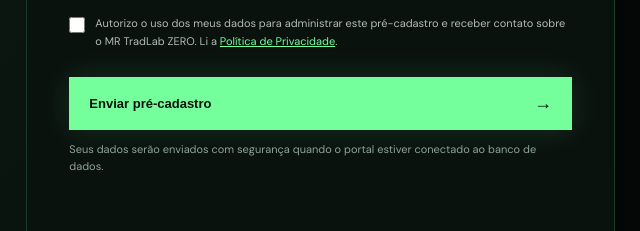
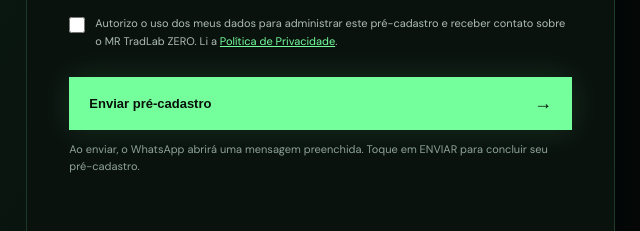
Before and after one commit to MRTradlab-rgb/MR-MICELIO-PRIME., a plain HTML site: page index.html in a window 1280 px wide. Shown: the part 2127-2358 px from the top of the page, 537-1177 px from the left. Drawn offline with Linux system fonts and the light colour scheme.

Commit message:
Clarify WhatsApp preregistration instructions

```diff
--- a/index.html
+++ b/index.html
@@ -37,7 +37,7 @@
 <label class="check"><input type="checkbox" name="consent" required><span>Autorizo o uso dos meus dados para administrar este pré-cadastro e receber contato sobre o MR TradLab ZERO. Li a <a href="privacy.html" target="_blank" rel="noopener">Política de Privacidade</a>.</span></label>
 <div class="hp" aria-hidden="true"><label>Não preencher<input name="website" tabindex="-1" autocomplete="off"></label></div>
 <button class="button primary submit" type="submit">Enviar pré-cadastro <span>→</span></button>
-<p id="form-status" class="form-status" role="status" aria-live="polite">Seus dados serão enviados com segurança quando o portal estiver conectado ao banco de dados.</p>
+<p id="form-status" class="form-status" role="status" aria-live="polite">Ao enviar, o WhatsApp abrirá uma mensagem preenchida. Toque em ENVIAR para concluir seu pré-cadastro.</p>
 </form></div></section>
 <section class="closing"><div class="closing-mark">MR <span>✳</span></div><p>O Micélio nasceu de um. Mas nenhum é o Micélio sozinho.<br><b>Nenhum recebe sem compartilhar. Todos fortalecem a rede.</b></p></section>
 </main>
```
